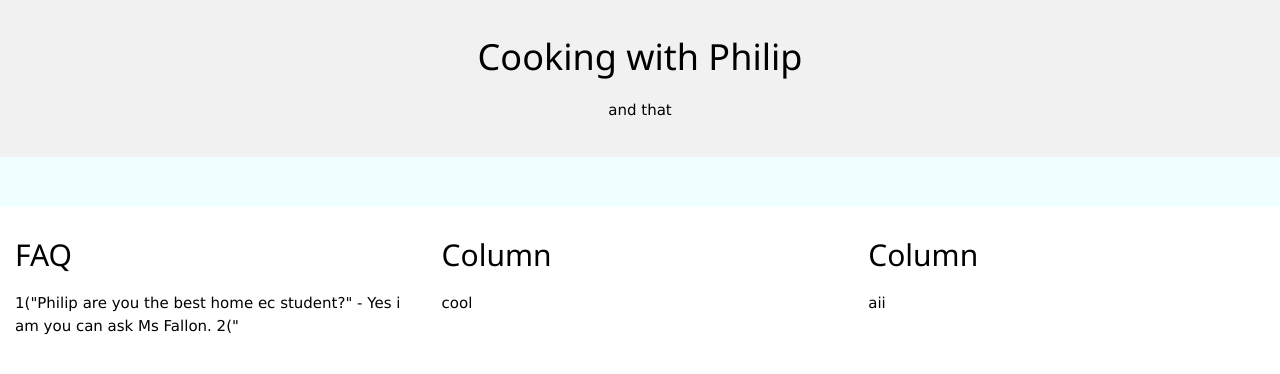
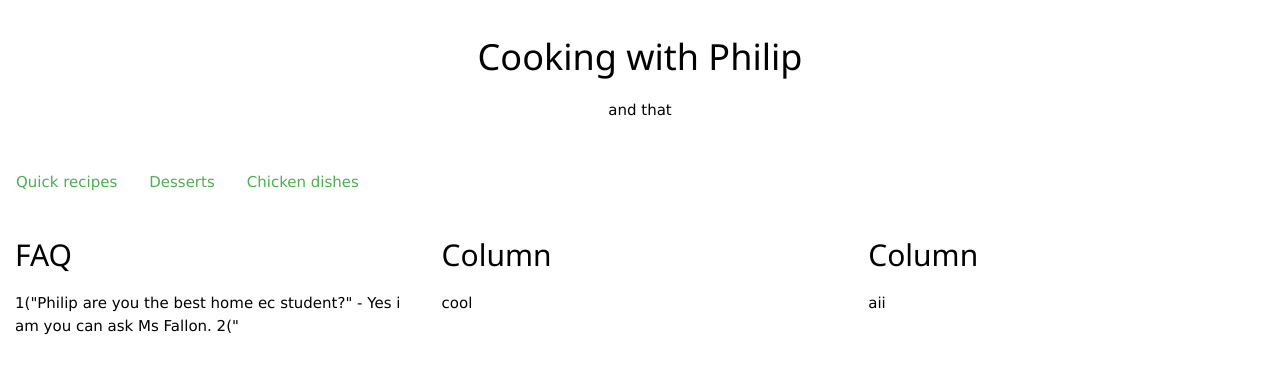
Before and after one commit to filipmacdonaldd/filipmacdonaldd.github.io, a plain HTML site: page index.html in a window 1280 px wide. Drawn offline with nearby package versions, Linux system fonts and the light colour scheme.

Commit message:
Update index.html

```diff
--- a/index.html
+++ b/index.html
@@ -15,7 +15,7 @@ body {
 
 /* Style the header */
 .header {
-    background-color: #f1f1f1;
+    background-color: ##333;
     padding: 20px;
     text-align: center;
 }
@@ -23,14 +23,14 @@ body {
 /* Style the top navigation bar */
 .topnav {
     overflow: hidden;
-    background-color: #F0FFFF;
+    background-color: ##111;
 }
 
 /* Style the topnav links */
 .topnav a {
     float: left;
     display: block;
-    color: 	#F0FFFF;
+    color: 	#4CAF50;
     text-align: center;
     padding: 14px 16px;
     text-decoration: none;
```
